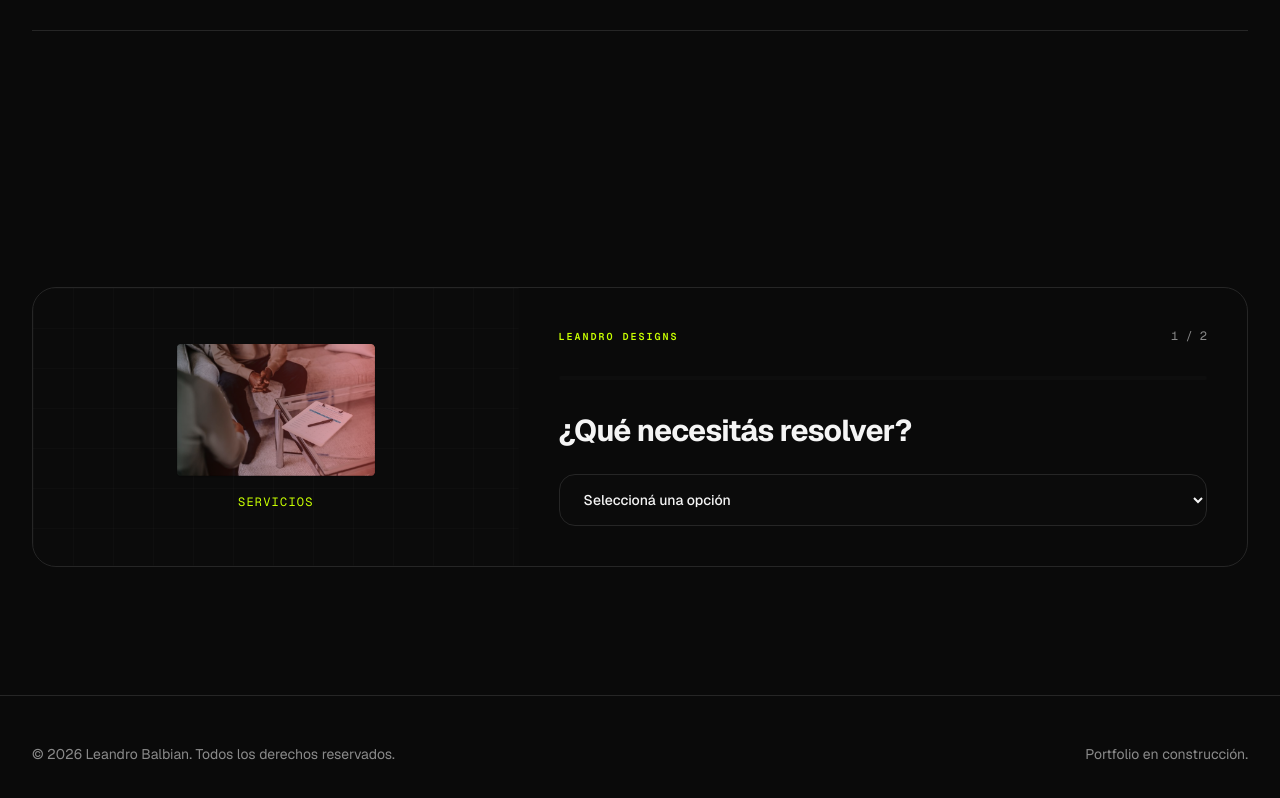
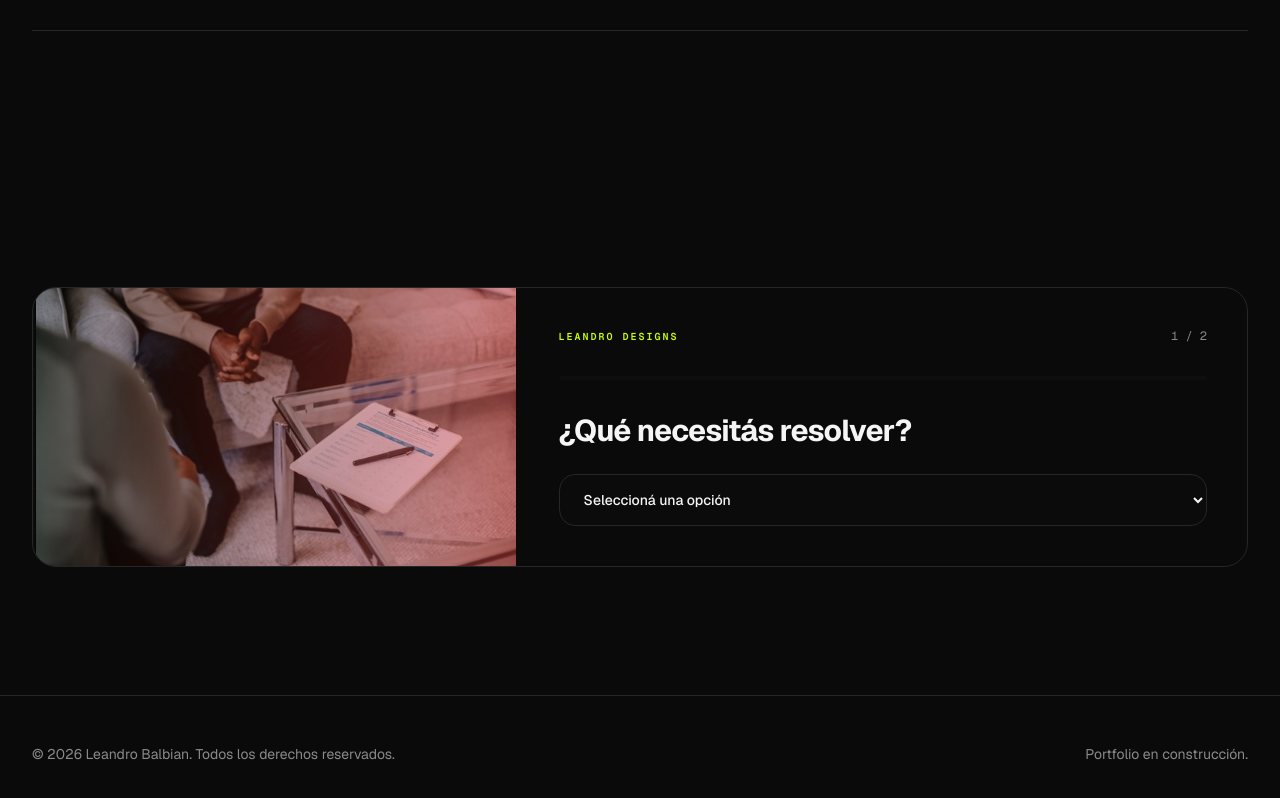
Before and after one commit to leandrodesignux-ux/Leandrobalbian, a Next.js app: page /servicios in a window 1280 px wide. Shown: the part 7510-8308 px from the top of the page. Built offline with nearby package versions, Linux system fonts and the light colour scheme.

Commit message:
feat: imagen SERVICIOS.png ocupa todo el panel izquierdo del QualifyingForm con object-cover

```diff
--- a/src/components/sections/QualifyingForm.tsx
+++ b/src/components/sections/QualifyingForm.tsx
@@ -127,8 +127,8 @@ export function QualifyingForm({ questions, serviceId, serviceLabel }: Qualifyin
     <section className="relative overflow-hidden rounded-3xl border border-border bg-bg">
       <div className="grid lg:grid-cols-[2fr_3fr]">
         {/* ── Image panel ── */}
-        <div className="relative flex min-h-[220px] items-center justify-center overflow-hidden bg-elevated/20 lg:min-h-full">
-          {/* Subtle grid pattern */}
+        {serviceId === "hub" ? (
+          <div className="relative min-h-[220px] overflow-hidden bg-elevated/20 lg:min-h-full">
             <svg
               className="absolute inset-0 h-full w-full"
               xmlns="http://www.w3.org/2000/svg"
@@ -141,26 +141,38 @@ export function QualifyingForm({ questions, serviceId, serviceLabel }: Qualifyin
               </defs>
               <rect width="100%" height="100%" fill="url(#qf-grid)" />
             </svg>
-
-          <div className="relative z-10 flex flex-col items-center gap-4 p-8">
-            {serviceId === "hub" ? (
             <Image
               src="/SERVICIOS.png"
               alt="Servicios Leandro Balbian"
-                width={400}
-                height={400}
-                className="h-auto w-full max-w-[200px] object-contain"
+              fill
+              className="object-cover"
+              sizes="(max-width: 1024px) 100vw, 40vw"
             />
+          </div>
         ) : (
+          <div className="relative flex min-h-[220px] items-center justify-center overflow-hidden bg-elevated/20 lg:min-h-full">
+            <svg
+              className="absolute inset-0 h-full w-full"
+              xmlns="http://www.w3.org/2000/svg"
+              preserveAspectRatio="none"
+            >
+              <defs>
+                <pattern id="qf-grid" width="40" height="40" patternUnits="userSpaceOnUse">
+                  <path d="M 40 0 L 0 0 0 40" fill="none" stroke="rgba(255,255,255,0.03)" strokeWidth="1" />
+                </pattern>
+              </defs>
+              <rect width="100%" height="100%" fill="url(#qf-grid)" />
+            </svg>
+            <div className="relative z-10 flex flex-col items-center gap-4 p-8">
               <span className="flex h-20 w-20 items-center justify-center rounded-2xl border border-accent/20 bg-accent/10 text-accent">
                 <Icon className="h-10 w-10" />
               </span>
-            )}
               <p className="text-center font-mono text-xs uppercase tracking-widest text-accent">
-              {serviceId === "hub" ? "Servicios" : displayLabel}
+                {displayLabel}
               </p>
             </div>
           </div>
+        )}
 
         {/* ── Content panel ── */}
         <div className="flex flex-col p-6 sm:p-8 lg:p-10">
```
Lines whose indentation alone changed are shown as unchanged.
